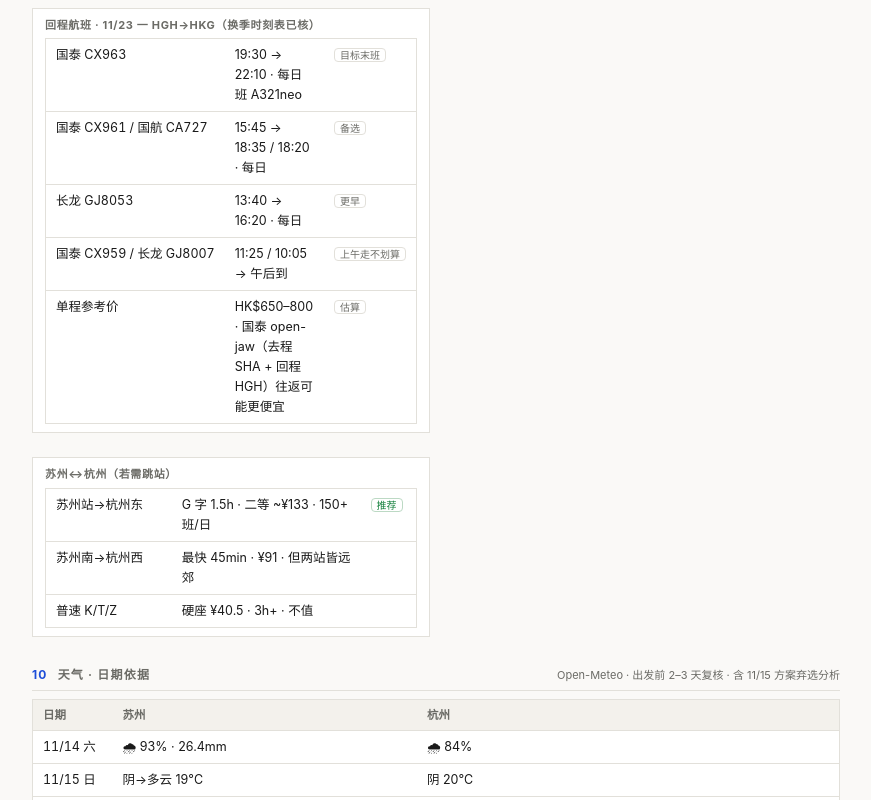
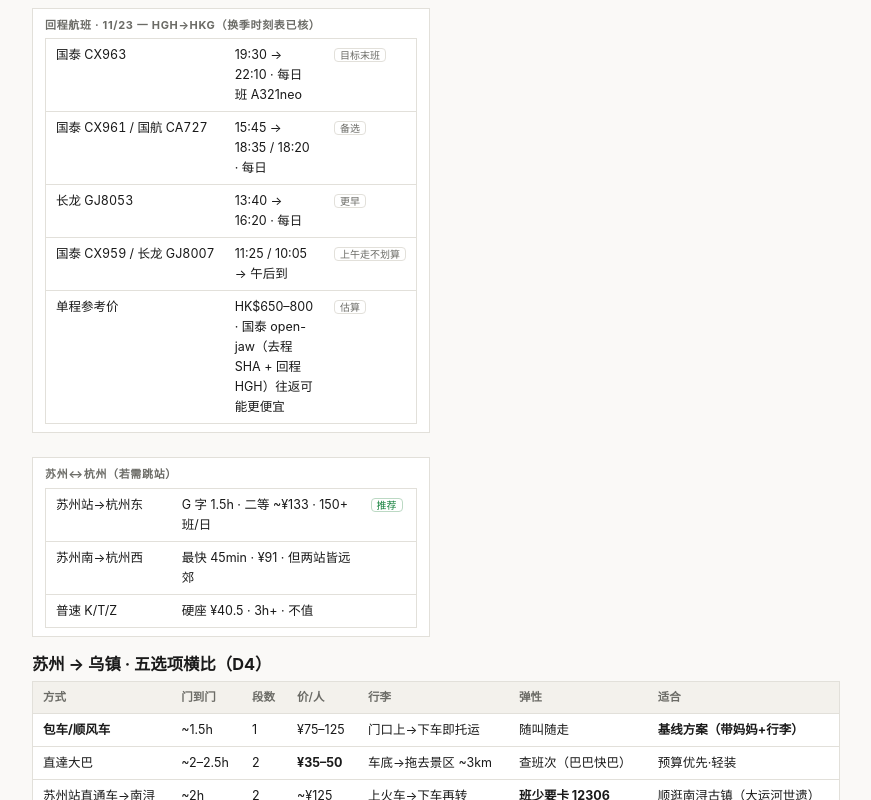
Before and after one commit to isola-arch/suzhou-trip-2026, a plain HTML site: page functional.html in a window 1280 px wide. Shown: the part 11200-12000 px from the top of the page, without its empty margins (204-1075 px from the left). Drawn offline with nearby package versions, Linux system fonts and the light colour scheme.

Commit message:
add suzhou->wuzhen five-option comparison table + day-of decision baseline to section 09
Generated with Devin (https://devin.ai)

Co-Authored-By: Devin <158243242+devin-ai-integration[bot]@users.noreply.github.com>

```diff
--- a/functional.html
+++ b/functional.html
@@ -213,6 +213,17 @@
 
 <h2 id="s09"><span class="n">09</span>交通明细</h2>
 <div class="cols" id="legs"></div>
+
+<h3 style="margin:14px 0 4px">苏州 → 乌镇 · 五选项横比（D4）</h3>
+<table>
+<tr><th>方式</th><th>门到门</th><th>段数</th><th>价/人</th><th>行李</th><th>弹性</th><th>适合</th></tr>
+<tr><td><b>包车/顺风车</b></td><td>~1.5h</td><td>1</td><td>¥75–125</td><td>门口上→下车即托运</td><td>随叫随走</td><td><b>基线方案（带妈妈+行李）</b></td></tr>
+<tr><td>直達大巴</td><td>~2–2.5h</td><td>2</td><td><b>¥35–50</b></td><td>车底→拖去景区 ~3km</td><td>查班次（巴巴快巴）</td><td>预算优先·轻装</td></tr>
+<tr><td>苏州站直通车→南浔</td><td>~2h</td><td>2</td><td>~¥125</td><td>上火车→下车再转</td><td><b>班少要卡 12306</b></td><td>顺逛南浔古镇（大运河世遗）</td></tr>
+<tr><td>苏州南正线→南浔</td><td>~2.5h+</td><td>3</td><td>¥100+</td><td>三趟都搬</td><td>班密</td><td>直通车赶不上但想去南浔</td></tr>
+<tr><td>高铁绕桐乡</td><td>~2.5h+</td><td>3</td><td>¥150+</td><td>三趟都搬</td><td>班密</td><td><b>别走（绕路）</b></td></tr>
+</table>
+<div class="note"><b>当天判断基线</b>：① 默认 <b>包车</b>——唯一门到门、行李不離手，¥200 買 D4 整天零物流。② 預算優先 → <b>北廣場大巴</b>（下車的士接 3km）。③ 想玩南潯 → 提前一周 12306 查<b>蘇州站直通車</b>（~1h20 經虹橋，班少）；查不到/卡不上 → 回包車，南潯棄。④ 任何情況都<b>不走桐鄉繞道</b>。⑤ 決策死線：D4 早上 10:00 前確定方式，11:00 出發。</div>
 
 <h2 id="s10"><span class="n">10</span>天气 · 日期依据<span class="hint">Open-Meteo · 出发前 2–3 天复核 · 含 11/15 方案弃选分析</span></h2>
 <table id="wx"></table>
```
